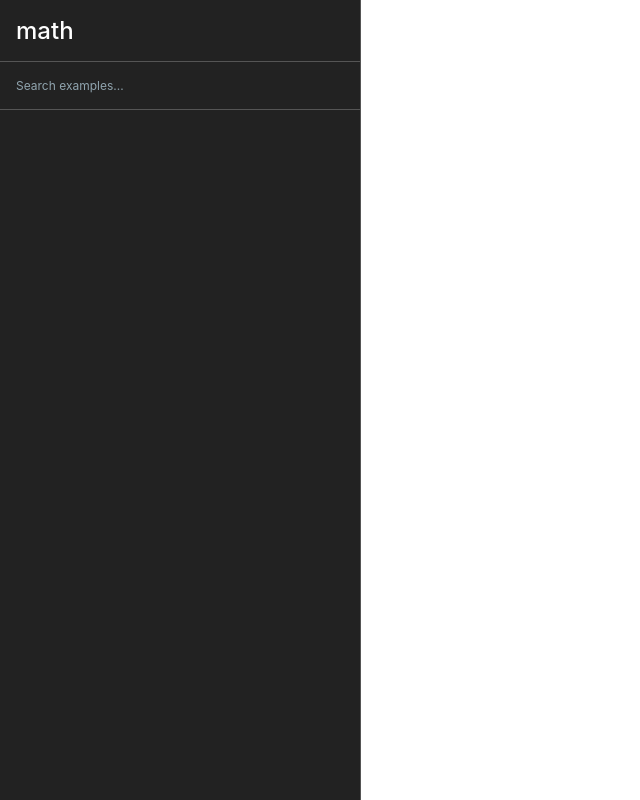
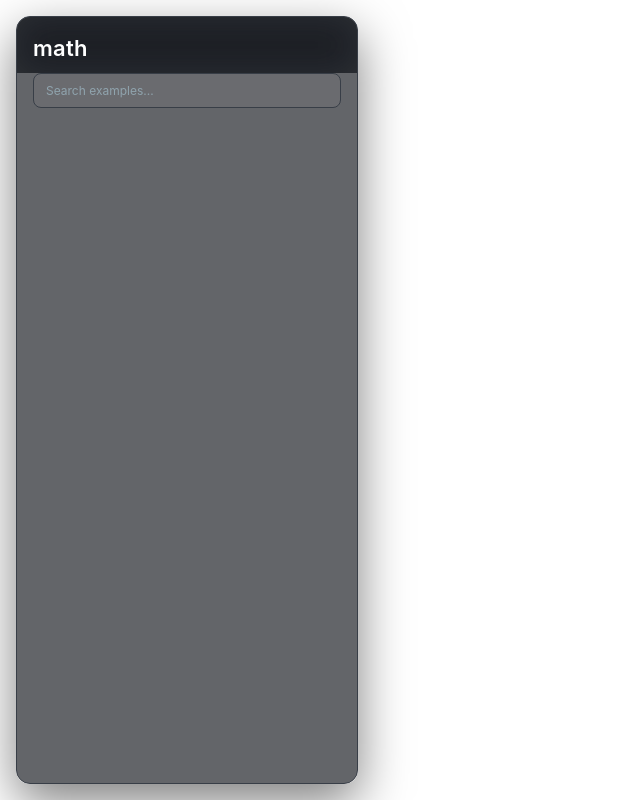
Before and after one commit to pmndrs/math, a website: page examples/index.html in a window 1280 px wide. Shown: the whole page, without its empty margins (0-640 px from the left). Drawn offline with Linux system fonts and the light colour scheme.

Commit message:
style(examples): float sidebar as frosted glass, restyle categories and search

```diff
--- a/examples/index.html
+++ b/examples/index.html
@@ -12,15 +12,16 @@
             padding: 0;
             font-family: -apple-system, BlinkMacSystemFont, "Segoe UI", Roboto,
                 sans-serif;
-            background: #222;
+            background: #131519;
             height: 100vh;
             display: flex;
             overflow: hidden;
 
             /* vars */
-            --color-background: #222;
-            --color-card: #333;
-            --color-border: #555;
+            --color-background: #1a1d23;
+            --color-card: #23272e;
+            --color-border: #383e47;
+            --color-glass: rgba(19, 22, 28, 0.66);
         }
 
         /* sidebar - mobile first (hidden by default) */
@@ -68,35 +69,39 @@
         }
 
         .sidebar-header {
-            padding: 16px;
-            background: var(--color-background);
-            border-bottom: 1px solid var(--color-border);
+            padding: 18px 16px 12px;
+            background: var(--color-glass);
+            -webkit-backdrop-filter: blur(18px);
+            backdrop-filter: blur(18px);
             position: sticky;
             top: 0;
-            z-index: 1001;
+            z-index: 2;
         }
 
         .sidebar-header h1 {
             margin: 0;
-            font-size: 24px;
-            font-weight: 500;
+            font-size: 22px;
+            font-weight: 600;
+            letter-spacing: 0.01em;
         }
 
         .search-container {
             margin: 0;
-            border-bottom: 1px solid var(--color-border);
+            padding: 0 16px 12px;
             position: relative;
         }
 
         .search-input {
             width: 100%;
-            border: none;
-            padding: 16px;
-            background: transparent;
+            border: 1px solid var(--color-border);
+            border-radius: 8px;
+            padding: 9px 12px;
+            background: rgba(255, 255, 255, 0.04);
             color: #fff;
             font-size: 12px;
             font-family: inherit;
             box-sizing: border-box;
+            transition: border-color 0.18s ease, background 0.18s ease;
         }
 
         .search-input::placeholder {
@@ -105,8 +110,8 @@
 
         .search-input:focus {
             outline: none;
-            border-color: #37474f;
-            background: #1e272c;
+            border-color: #5a6470;
+            background: rgba(255, 255, 255, 0.07);
         }
 
         .examples-list {
@@ -124,13 +129,19 @@
         }
 
         .category-header {
-            font-size: 11px;
+            font-size: 10.5px;
             font-weight: 600;
-            letter-spacing: 0.1em;
+            letter-spacing: 0.14em;
             text-transform: uppercase;
-            color: #78909c;
+            color: #8a95a1;
             margin: 0 0 12px 0;
+            padding-bottom: 8px;
+            border-bottom: 1px solid var(--color-border);
             list-style: none;
+        }
+
+        .category-group {
+            margin-bottom: 24px;
         }
 
         .category-group.hidden {
@@ -254,12 +265,21 @@
         /* tablet and up - enhance the mobile design */
         @media (min-width: 769px) {
             .sidebar {
-                position: static;
-                transform: translateX(0);
-                width: 360px;
-                min-width: 360px;
+                position: fixed;
+                transform: none;
+                top: 16px;
+                left: 16px;
+                bottom: 16px;
+                width: 340px;
+                min-width: 0;
                 max-width: none;
-                box-shadow: none;
+                border: 1px solid var(--color-border);
+                border-right: 1px solid var(--color-border);
+                border-radius: 14px;
+                background: var(--color-glass);
+                -webkit-backdrop-filter: blur(20px) saturate(1.2);
+                backdrop-filter: blur(20px) saturate(1.2);
+                box-shadow: 0 18px 50px rgba(0, 0, 0, 0.5);
             }
 
             .content-header {
```
